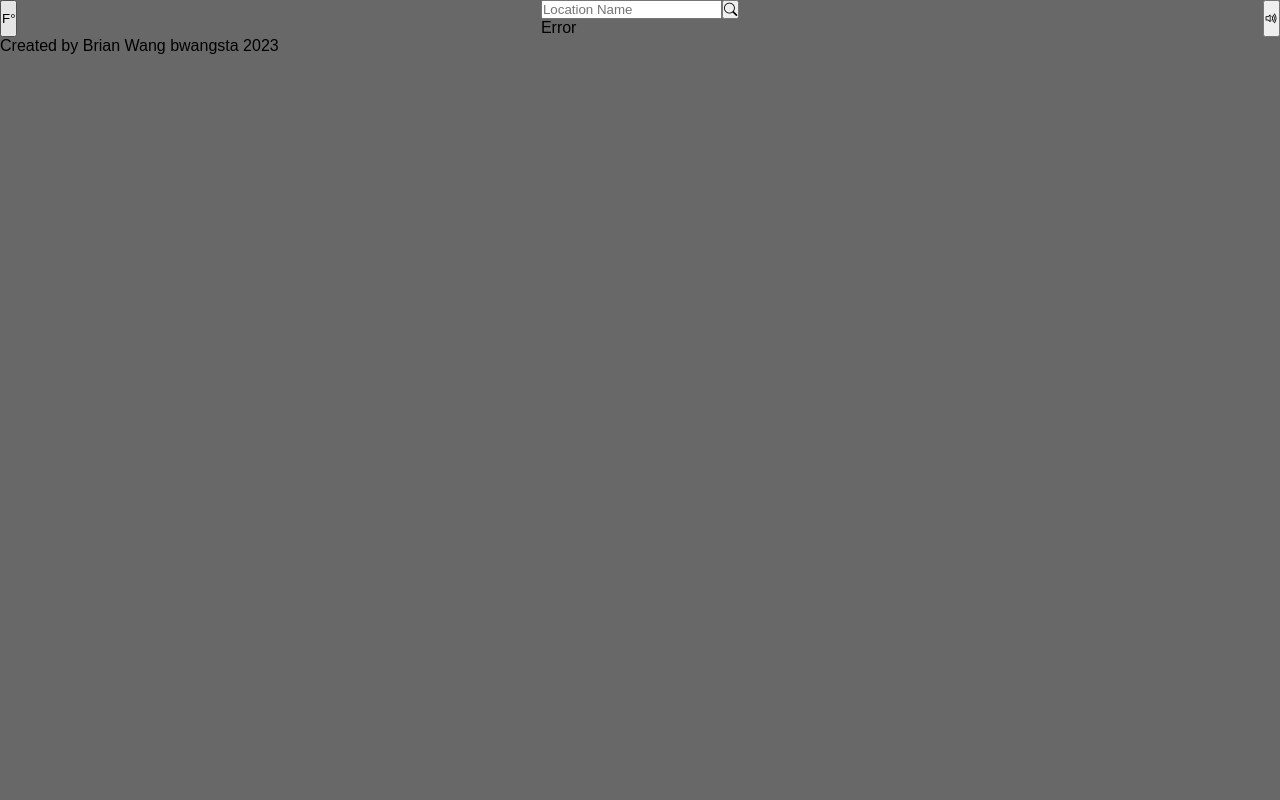
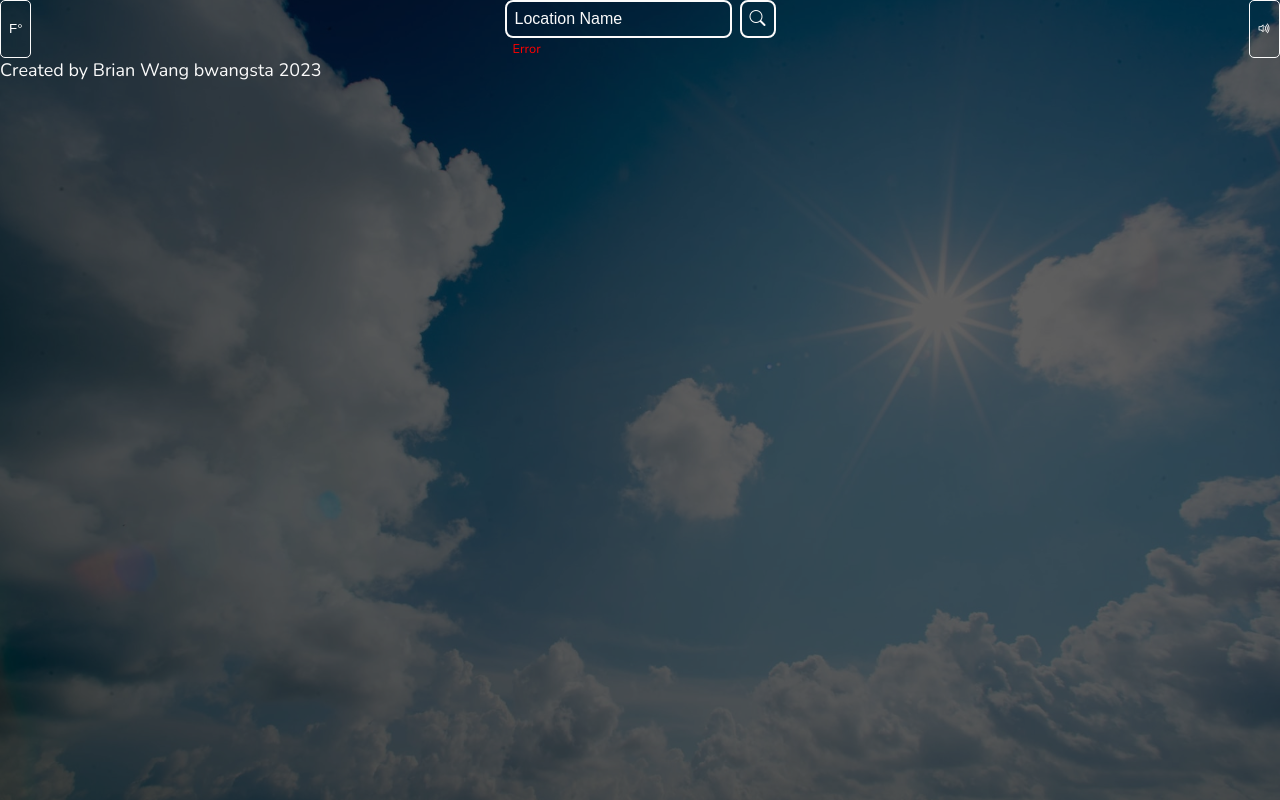
Before and after one commit to bwangsta/weathercast, a React (Vite) app: page / in a window 1280 px wide. Built offline with nearby package versions, Linux system fonts and the light colour scheme.

Commit message:
Add swiper and add style to whole page

```diff
--- a/package.json
+++ b/package.json
@@ -12,7 +12,8 @@
         "bootstrap-icons": "^1.10.3",
         "luxon": "^3.2.1",
         "react": "^18.2.0",
-        "react-dom": "^18.2.0"
+        "react-dom": "^18.2.0",
+        "swiper": "^8.4.6"
     },
     "devDependencies": {
         "@types/react": "^18.0.26",
--- a/src/App.css
+++ b/src/App.css
@@ -1,3 +1,9 @@
+.container {
+  max-width: 75rem;
+  margin: 0 auto;
+  padding: 0 1rem;
+}
+
 .navbar {
   display: flex;
   justify-content: space-between;
@@ -15,31 +21,87 @@
   grid-area: results;
 }
 
-.searchbar {
-  grid-area: searchbar
+.search__input,
+.search-btn {
+  border-radius: 0.5rem;
+  padding: 0.5rem;
+  border: 2px solid var(--white);
+  font-size: var(--text-base)
+}
+
+.search__input {
+  grid-area: searchbar;
+  min-width: 100%;
+  border-bottom: 2px solid var(--white);
+  background-color: transparent;
+  color: var(--white);
+}
+
+.search__input.invalid {
+  border-color: red;
+}
+
+.search__input:focus {
+  outline: none !important;
+  color: var(--white);
+}
+
+.search__input::placeholder {
+  color: var(--white);
+}
+
+.search__input:focus::placeholder {
+  color: transparent;
 }
 
 .search-btn {
   grid-area: search;
+  margin-left: 0.5rem;
+  font-weight: 900;
 }
 
 .search-error {
-  grid-area: error
+  grid-area: error;
+  font-size: 0.8rem;
+  padding: 0.1rem 0.5rem 0;
+  color: red;
 }
 
-#content {
-  display: grid;
-  grid-template-areas:
-    "location weather"
-    "forecast forecast";
+.hero {
+  display: flex;
+  flex-wrap: wrap;
+  justify-content: space-between;
+  align-items: center;
+  gap: 1rem;
 }
 
-.location {
-  grid-area: location;
+.location__name {
+  font-size: clamp(var(--text-3xl), 10vw, var(--text-4xl));
+  font-weight: 900;
+}
+
+.location__state,
+.location__country {
+  font-size: clamp(var(--text-xl), 5vw, var(--text-2xl));
+  font-weight: 700;
 }
 
 .weather {
-  grid-area: weather;
+  display: flex;
+  flex-direction: column;
+  align-items: center;
+}
+
+.weather__date {
+  font-size: var(--text-xl)
+}
+
+.weather__weekday {
+  font-size: clamp(var(--text-2xl), 5vw, var(--text-3xl));
+}
+
+.weather__icon {
+  font-size: clamp(var(--text-5xl), 20vw, var(--text-6xl));
 }
 
 .weather__current,
@@ -47,14 +109,40 @@
 .card__low-high {
   display: flex;
   gap: 0.5rem;
+  align-items: center;
 }
 
-.forecast {
-  grid-area: forecast;
+.weather__temperature {
+  font-size: clamp(var(--text-3xl), 10vw, var(--text-4xl));
+  font-weight: 900;
+}
+
+.swiper-wrapper {
+  padding: 1rem 0;
+}
+
+.forecast__btns {
   text-align: center;
 }
 
-.daily-forecast {
+.card {
   display: flex;
-  justify-content: space-between;
+  flex-direction: column;
+  align-items: center;
+  padding: 1rem;
+  box-shadow: 0 4px 8px 0 rgba(0, 0, 0, 0.2), 0 6px 20px 0 rgba(0, 0, 0, 0.19);
+  border-radius: 1rem;
 }
+
+.card__title {
+  font-size: clamp(var(--text-base), 5vw, var(--text-xl));
+  font-weight: 700;
+}
+
+.card__icon {
+  font-size: 5em;
+}
+
+.card__description {
+  text-align: center;
+}
--- a/src/App.jsx
+++ b/src/App.jsx
@@ -1,4 +1,5 @@
-import { useState, useEffect, useRef } from 'react';
+import { useState, useEffect } from 'react';
+
 import './App.css'
 import Navbar from "./components/Navbar"
 import Location from "./components/Location";
@@ -68,8 +69,10 @@ function App() {
             <Navbar geoData={geoData} locationText={locationText} handleChange={handleChange} handleSubmit={handleSubmit} />
             {hasSubmitted &&
                 <main id="content">
-                    <Location geoData={geoData} />
-                    <Weather weatherData={weatherData} />
+                    <div className="hero container">
+                        <Location geoData={geoData} />
+                        <Weather weatherData={weatherData} />
+                    </div>
                     <Forecast weatherData={weatherData} />
                 </main>
             }
--- a/src/components/DailyForecast.jsx
+++ b/src/components/DailyForecast.jsx
@@ -1,3 +1,9 @@
+import { Swiper, SwiperSlide } from "swiper/react"
+import { FreeMode, Pagination } from "swiper"
+import "swiper/css"
+import "swiper/css/free-mode"
+import "swiper/css/pagination"
+
 import ForecastCard from "./ForecastCard"
 import {
     selectWeatherIcon,
@@ -12,20 +18,44 @@ function DailyForecast(props) {
     const dailyWeather = [];
     for (let i = 1; i < time.length; i++) {
         dailyWeather.push(
+            <SwiperSlide key={time[i]}>
                 <ForecastCard
-                key={time[i]}
                     weekday={getDatetime(time[i]).weekday}
                     icon={selectWeatherIcon(weathercode[i])}
                     description={selectDescription(weathercode[i])}
                     low_temp={convertTemperature(temperature_2m_min[i])}
                     high_temp={convertTemperature(temperature_2m_max[i])}
                 />
+            </SwiperSlide>
         )
     }
     return (
-        <div className="daily-forecast">
+        <Swiper
+            freeMode={true}
+            grabCursor={true}
+            modules={[FreeMode, Pagination]}
+            spaceBetween={16}
+            slidesPerView={4}
+            breakpoints={{
+                320: {
+                    slidesPerView: 2,
+                    spaceBetween: 20
+                },
+                640: {
+                    slidesPerView: 4,
+                    spaceBetween: 30
+                },
+                // when window width is >= 640px
+                1000: {
+                    slidesPerView: 6,
+                    spaceBetween: 40
+                }
+            }}
+        >
             {dailyWeather}
-        </div>
+        </ Swiper >
+
+        // className="daily-forecast"
     )
 }
 
--- a/src/components/Forecast.jsx
+++ b/src/components/Forecast.jsx
@@ -2,9 +2,11 @@ import DailyForecast from "./DailyForecast"
 
 function Forecast(props) {
     return (
-        <div className="forecast">
-            <button type="button">Daily</button>
-            <button type="button">Hourly</button>
+        <div className="forecast container">
+            <div className="forecast__btns">
+                <button type="button" className="daily-btn">Daily</button>
+                <button type="button" className="hourly-btn">Hourly</button>
+            </div>
             <DailyForecast weatherData={props.weatherData} />
         </div>
     )
--- a/src/components/ForecastCard.jsx
+++ b/src/components/ForecastCard.jsx
@@ -2,7 +2,7 @@ function ForecastCard(props) {
     return (
         <div className="card">
             <p className="card__title">{props.weekday}</p>
-            <i className={`bi ${props.icon}`}></i>
+            <i className={`bi ${props.icon} card__icon`}></i>
             <p className="card__description">{props.description}</p>
             <div className="card__low-high">
                 <p className="card__low">L:{props.low_temp}</p>
--- a/src/components/Searchbar.jsx
+++ b/src/components/Searchbar.jsx
@@ -8,7 +8,7 @@ function Searchbar(props) {
                 type="search"
                 placeholder="Location Name"
                 id="searchbar"
-                className="searchbar"
+                className="search__input"
                 name="q"
                 aria-label="Search for location"
                 minLength={2}
--- a/src/index.css
+++ b/src/index.css
@@ -1,3 +1,18 @@
+@import url('https://fonts.googleapis.com/css2?family=Nunito:wght@300;400;600;700;800;900;1000&display=swap');
+
+:root {
+  --white: #FBFBFB;
+  --gray: rgb(104 104 104);
+  --black: rgb(37, 36, 36);
+  --text-base: 1rem;
+  --text-xl: 1.5rem;
+  --text-2xl: 2.25rem;
+  --text-3xl: 3.375rem;
+  --text-4xl: 5.063rem;
+  --text-5xl: 7.594rem;
+  --text-6xl: 11.391rem;
+}
+
 * {
   box-sizing: border-box;
   margin: 0;
@@ -6,16 +21,34 @@
 
 #root {
   min-height: 100vh;
-  background-color: rgb(104, 104, 104);
-  font-family: Nunito, sans-serif;
-  display: flex;
-  flex-direction: column;
-}
-
-main {
-  flex: 1;
+  background-color: var(--gray);
+  font-family: 'Nunito', sans-serif;
+  background-color: var(--gray);
+  background-image: url("./assets/img/sunny.jpg");
+  background-repeat: no-repeat;
+  background-size: cover;
+  background-blend-mode: multiply;
+  background-position: center;
+  color: var(--white)
 }
 
 ul {
   list-style: none;
 }
+
+p {
+  font-size: 1.125rem;
+}
+
+button,
+li {
+  cursor: pointer;
+}
+
+button {
+  background-color: transparent;
+  color: var(--white);
+  border: 1px solid var(--white);
+  padding: 0.5rem;
+  border-radius: 5px;
+}
--- a/src/main.jsx
+++ b/src/main.jsx
@@ -3,7 +3,6 @@ import ReactDOM from 'react-dom/client'
 import App from './App'
 import "bootstrap-icons/font/bootstrap-icons.css";
 import './index.css'
-import "./assets/fonts/Nunito-VariableFont_wght.ttf"
 
 ReactDOM.createRoot(document.getElementById('root')).render(
     <React.StrictMode>
```
Also changed, not shown: src/assets/fonts/Nunito-VariableFont_wght.ttf (deleted), 1 other file (tests, documents, lock files or other folders). Lines whose indentation alone changed are shown as unchanged.
